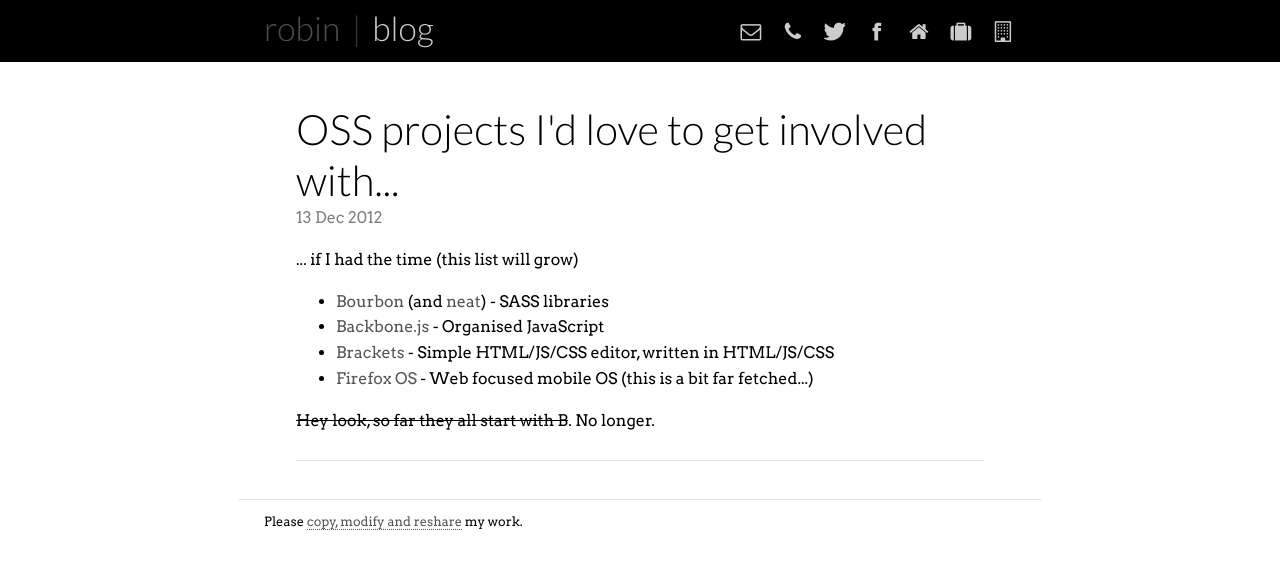
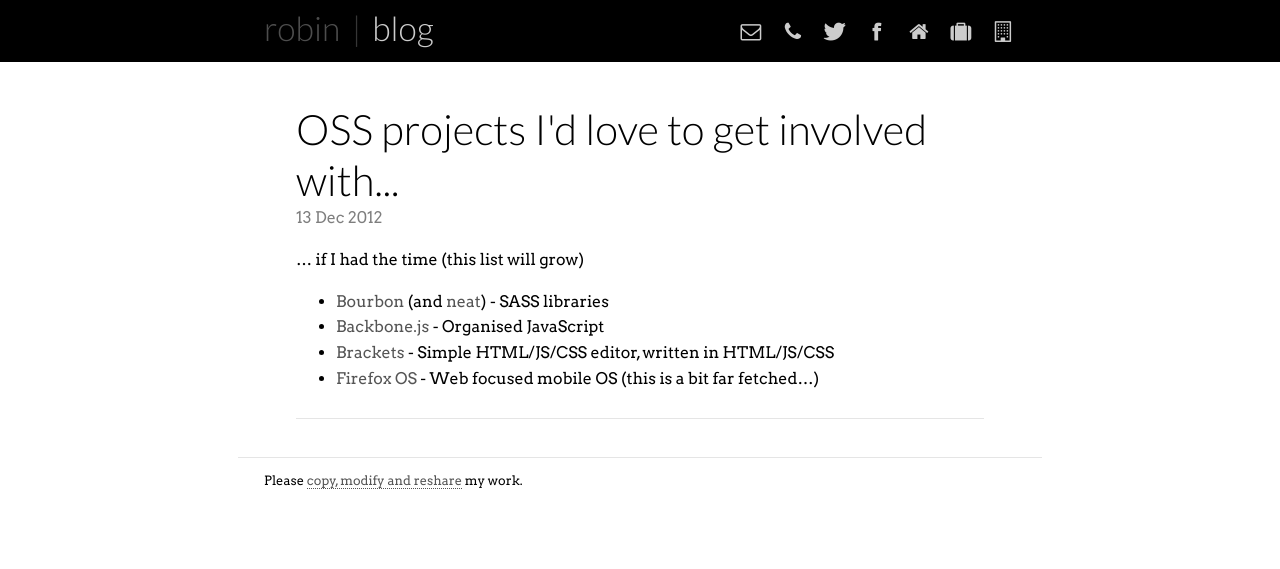
Before and after one commit to nottrobin/robinwinslow.uk, a Jekyll site: the page built from _posts/2012-12-13-oss-projects-i-d-love-to-get-involved-with.md, in a window 1280 px wide. Shown: the top 569 px of the page. Built offline with Jekyll 4.4.1, drawn with Linux system fonts in a browser that asks for light colours; Markdown is read by kramdown in place of the engine named in the settings; comment, search, counter and statistics services are not loaded.

Commit message:
Converted post to Markdown (#16)

```diff
--- a/_posts/2012-12-13-oss-projects-i-d-love-to-get-involved-with.md
+++ b/_posts/2012-12-13-oss-projects-i-d-love-to-get-involved-with.md
@@ -1,14 +1,14 @@
 ---
 title: OSS projects I'd love to get involved with...
+description: ... if I had the time (this list will grow)
 layout: post
 tags:
   - development
 ---
 
-<p>... if I had the time (this list will grow)</p>&#13;
-<p><!-- more --></p>&#13;
-<ul><li><a href="http://bourbon.io/">Bourbon</a> (and <a href="http://neat.bourbon.io/">neat</a>) - SASS libraries</li>&#13;
-<li><a href="http://backbonejs.org/">Backbone.js</a> - Organised JavaScript</li>&#13;
-<li><a href="http://brackets.io/">Brackets</a> - Simple HTML/JS/CSS editor, written in HTML/JS/CSS</li>&#13;
-<li><a href="http://www.mozilla.org/en-US/firefoxos/">Firefox OS</a> - Web focused mobile OS (this is a bit far fetched...)</li>&#13;
-</ul><p><strike>Hey look, so far they all start with B</strike>. No longer.</p>
+... if I had the time (this list will grow)
+
+ - [Bourbon](http://bourbon.io/) (and [neat](http://neat.bourbon.io/)) - SASS libraries
+ - [Backbone.js](http://backbonejs.org/) - Organised JavaScript
+ - [Brackets](http://brackets.io/) - Simple HTML/JS/CSS editor, written in HTML/JS/CSS
+ - [Firefox OS](http://www.mozilla.org/en-US/firefoxos/) - Web focused mobile OS (this is a bit far fetched...)
```
